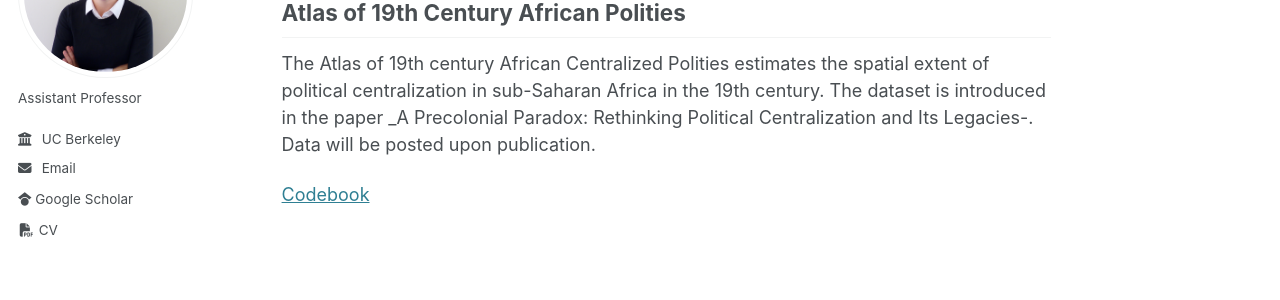
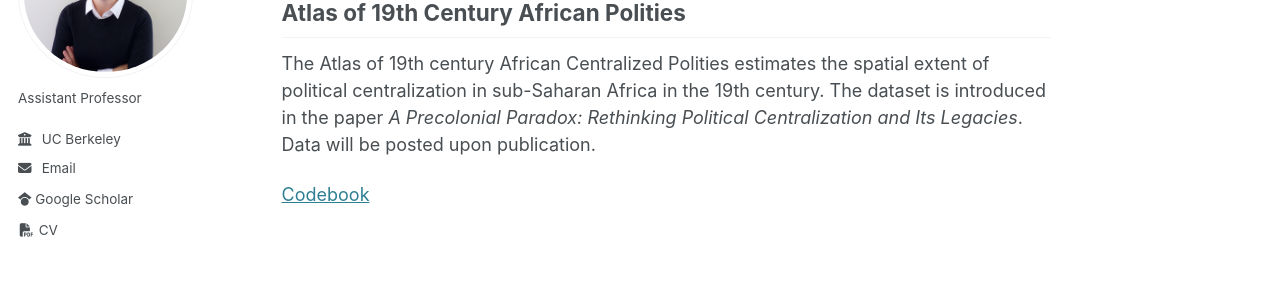
Before and after one commit to martha-wilfahrt/martha-wilfahrt.github.io, a Jekyll site: the page built from _pages/data.md, in a window 1280 px wide. Shown: the part 194-494 px from the top of the page. Built offline with Jekyll 4.4.1, drawn with Linux system fonts in a browser that asks for light colours; our own code applies the rules of GitHub Pages for plain Markdown files.

```diff
--- a/_pages/data.md
+++ b/_pages/data.md
@@ -10,6 +10,6 @@ redirect_from:
 Atlas of 19th Century African Polities
 -------
 The Atlas of 19th century African Centralized Polities estimates the spatial extent of political centralization
-in sub-Saharan Africa in the 19th century. The dataset is introduced in the paper _A Precolonial Paradox: Rethinking Political Centralization and Its Legacies-. Data will be posted upon publication.
+in sub-Saharan Africa in the 19th century. The dataset is introduced in the paper _A Precolonial Paradox: Rethinking Political Centralization and Its Legacies_. Data will be posted upon publication.
 
 [Codebook](https://martha-wilfahrt.github.io/files/1_Atlas_Codebook.pdf)
```
